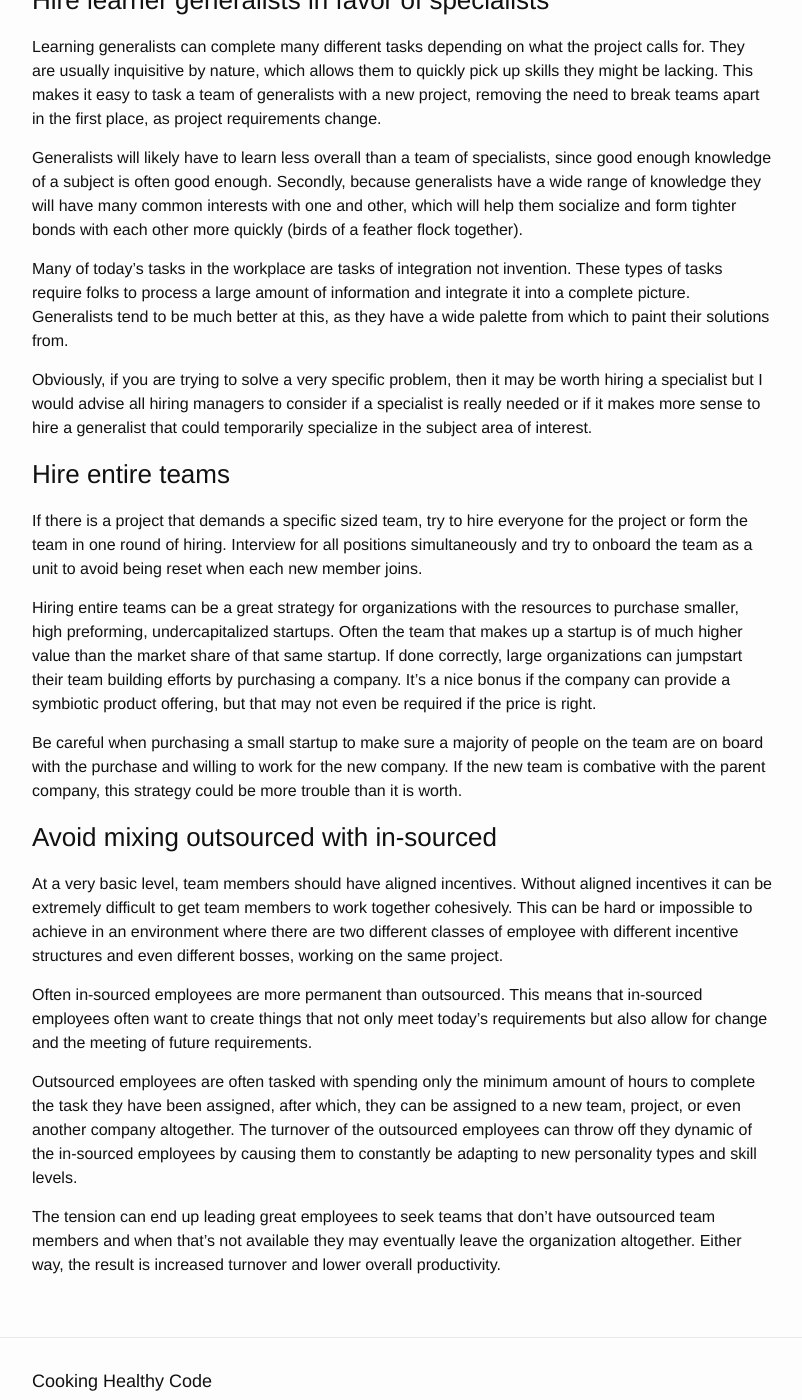
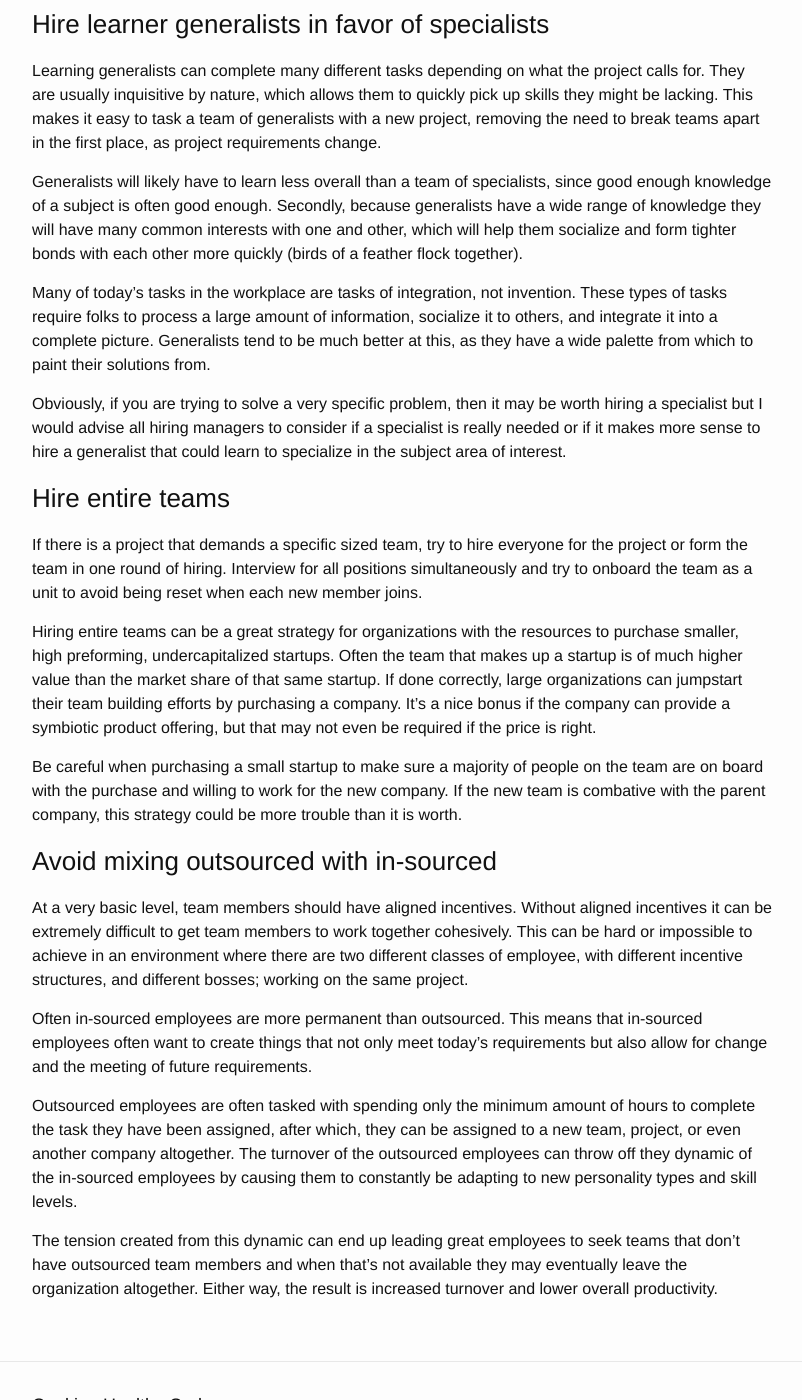
Before and after one commit to johnnyiller/johnnyiller.github.io, a Jekyll site: the page built from _posts/2019-8-9-turnover.markdown, in a window 1280 px wide and 1400 px high, scrolled down 6507 px. Shown: the whole window, without its empty margins (238-1040 px from the left). Built offline with Jekyll 4.4.1, drawn with Linux system fonts in a browser that asks for light colours; comment, search, counter and statistics services are not loaded; some of the changed text lies outside the part shown.

Commit message:
small edits to internal turnover

```diff
--- a/_posts/2019-8-9-turnover.markdown
+++ b/_posts/2019-8-9-turnover.markdown
@@ -90,15 +88,17 @@ Often, it is better to let a high performing teams take complete ownership of a
 
 The core principle is that it's easier and thus more cost effective to learn new skills, and assimilate them, than it is to assimilate new team members.  Learning new skills is a win for everyone at the company. Conversely, changing teams, and as a result, being forced to go through the stages of group development again is costly and time consuming with no direct payoff for the employee or the organization.
 
+Tasking a stable team with a new project is much preferred, to breaking up the team, but this too can be disruptive if it's done too often and without solid reasoning.  Moving from half finished project to half finished project can eat up large chunks of a teams time and make them feel like they are never really adding value to the organization.  Most projects have periods of lesser activity; if possible, use slower periods to switch projects if possible as it will be less disruptive and deflating to team moral.
+
 ### Hire learner generalists in favor of specialists
 
 Learning generalists can complete many different tasks depending on what the project calls for. They are usually inquisitive by nature, which allows them to quickly pick up skills they might be lacking.  This makes it easy to task a team of generalists with a new project, removing the need to break teams apart in the first place, as project requirements change.
 
 Generalists will likely have to learn less overall than a team of specialists, since good enough knowledge of a subject is often good enough.  Secondly, because generalists have a wide range of knowledge they will have many common interests with one and other, which will help them socialize and form tighter bonds with each other more quickly (birds of a feather flock together).
 
-Many of today's tasks in the workplace are tasks of integration not invention.  These types of tasks require folks to process a large amount of information and integrate it into a complete picture.  Generalists tend to be much better at this, as they have a wide palette from which to paint their solutions from.
+Many of today's tasks in the workplace are tasks of integration, not invention.  These types of tasks require folks to process a large amount of information, socialize it to others, and integrate it into a complete picture.  Generalists tend to be much better at this, as they have a wide palette from which to paint their solutions from.
 
-Obviously, if you are trying to solve a very specific problem, then it may be worth hiring a specialist but I would advise all hiring managers to consider if a specialist is really needed or if it makes more sense to hire a generalist that could temporarily specialize in the subject area of interest.
+Obviously, if you are trying to solve a very specific problem, then it may be worth hiring a specialist but I would advise all hiring managers to consider if a specialist is really needed or if it makes more sense to hire a generalist that could learn to specialize in the subject area of interest.
 
 ### Hire entire teams
 
@@ -110,10 +110,10 @@ Be careful when purchasing a small startup to make sure a majority of people on
 
 ### Avoid mixing outsourced with in-sourced
 
-At a very basic level, team members should have aligned incentives.   Without aligned incentives it can be extremely difficult to get team members to work together cohesively.  This can be hard or impossible to achieve in an environment where there are two different classes of employee with different incentive structures and even different bosses, working on the same project.
+At a very basic level, team members should have aligned incentives.   Without aligned incentives it can be extremely difficult to get team members to work together cohesively.  This can be hard or impossible to achieve in an environment where there are two different classes of employee, with different incentive structures, and different bosses; working on the same project.
 
 Often in-sourced employees are more permanent than outsourced.  This means that in-sourced employees often want to create things that not only meet today's requirements but also allow for change and the meeting of future requirements.
 
 Outsourced employees are often tasked with spending only the minimum amount of hours to complete the task they have been assigned, after which, they can be assigned to a new team, project, or even another company altogether.  The turnover of the outsourced employees can throw off they dynamic of the in-sourced employees by causing them to constantly be adapting to new personality types and skill levels.
 
-The tension can end up leading great employees to seek teams that don't have outsourced team members and when that's not available they may eventually leave the organization altogether.  Either way, the result is increased turnover and lower overall productivity.
+The tension created from this dynamic can end up leading great employees to seek teams that don't have outsourced team members and when that's not available they may eventually leave the organization altogether.  Either way, the result is increased turnover and lower overall productivity.
```
Also changed, not shown: other parts of _posts/2019-8-9-turnover.markdown (+1 -3 lines).
